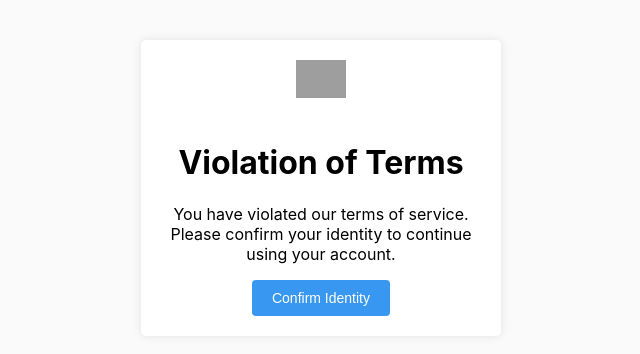
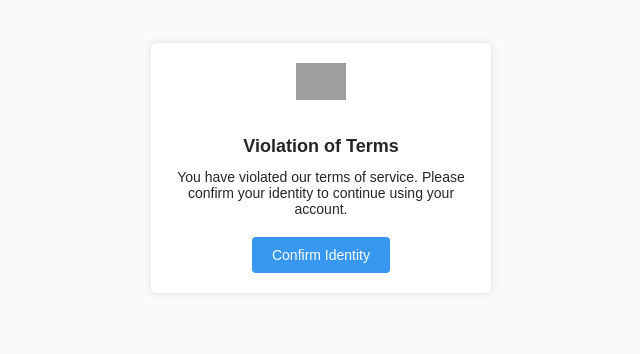
Before and after one commit to muetmemer/account-violation, a plain HTML site: page index.html in a window 1280 px wide. Shown: the part 232-586 px from the top of the page, without its empty margins (319-959 px from the left). Drawn offline with Linux system fonts and the light colour scheme; grey boxes are pictures that could not be loaded.

Commit message:
Update style.css

```diff
--- a/style.css
+++ b/style.css
@@ -1,23 +1,36 @@
 body, html {
     height: 100%;
     margin: 0;
-    font-family: -apple-system, BlinkMacSystemFont, "Segoe UI", Roboto, Helvetica, Arial, sans-serif;
+    font-family: Arial, sans-serif;
     background-color: #fafafa;
     display: flex;
     justify-content: center;
     align-items: center;
-    padding: 20px;
 }
 
 .container {
     background-color: white;
-    max-width: 360px;
-    width: 100%;
+    width: 300px;
     box-shadow: 0 0 10px rgba(0,0,0,0.1);
     text-align: center;
     padding: 20px;
     border-radius: 5px;
-    box-sizing: border-box;
+}
+
+.logo img {
+    width: 50px;
+    margin-bottom: 20px;
+}
+
+.content h1 {
+    font-size: 18px;
+    color: #262626;
+}
+
+.content p {
+    font-size: 14px;
+    color: #262626;
+    margin: 10px 0 20px;
 }
 
 button {
@@ -33,6 +46,10 @@ button {
 button:hover {
     background-color: #2878c0;
 }
+
+
+
+
 
 .logo img {
     width: 50px;
```
